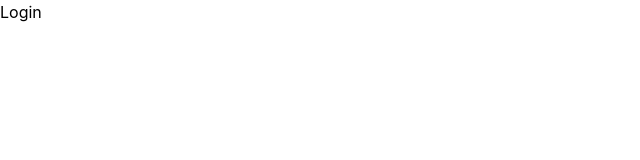
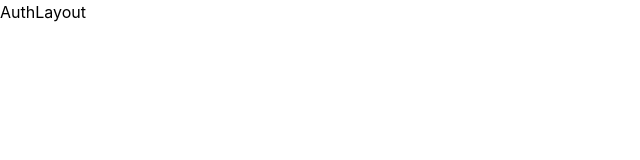
Before and after one commit to HariomSinghKumarOmGit/expense-tracker, a React (Vite) app: page /login in a window 1280 px wide. Shown: the top 160 px of the page, without its empty margins (0-640 px from the left). Built offline with nearby package versions, Linux system fonts and the light colour scheme; a web font is replaced by a local one.

Commit message:
changed div

```diff
--- a/src/App.jsx
+++ b/src/App.jsx
@@ -33,6 +33,8 @@ const App = () => {
 
 export default App
 
+
+// auto directe to login
 const Root = () => {
   // check is local storage has tocken
   const isAuthonticated = !!localStorage.getItem("token");
--- /dev/null
+++ b/src/components/layout/AuthLayout.jsx
@@ -0,0 +1,9 @@
+import React from 'react'
+
+const AuthLayout = () => {
+  return (
+    <div>AuthLayout</div>
+  )
+}
+
+export default AuthLayout
--- a/src/pages/Auth/Login.jsx
+++ b/src/pages/Auth/Login.jsx
@@ -1,8 +1,14 @@
 import React from 'react'
+import AuthLayout from '../../components/layout/AuthLayout'
 
 const Login = () => {
   return (
-    <div>Login</div>
+    <AuthLayout>
+      <div className = 'lg:w[70%] h-3/4 md:w-full flex flex-col justify-center '>
+        <h3 className=" text-3xl font-semibold text-black " >Welcome to login page</h3>
+        <p className='text-xl text-gray-800 mt-2  '>Please enter your credentials to login</p>
+      </div>
+    </AuthLayout>
   )
 }
 
```
